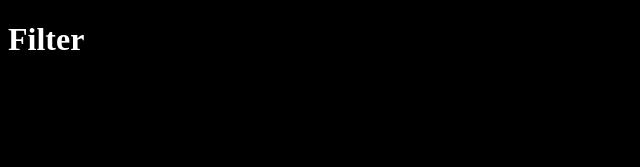
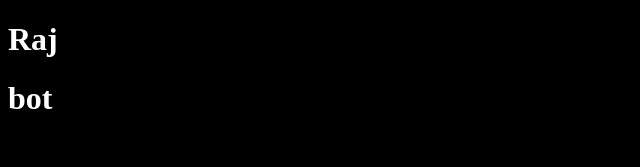
Before and after one commit to Rajan-4900/basics_React_learning, a React (Vite) app: page / in a window 1280 px wide. Shown: the top 167 px of the page, without its empty margins (0-640 px from the left). Built offline with nearby package versions, Linux system fonts and the light colour scheme.

Commit message:
active persons are there in the screen

```diff
--- a/src/components/Filter.jsx
+++ b/src/components/Filter.jsx
@@ -2,19 +2,23 @@ import React from 'react'
 
 const Filter = () => {
     const person = [
-        {id:1, name:"Raj", active:true},
-        {id:2, name:"Raju", active:false},
-        {id:3, name:"bot", active:true},
-        {id:4, name:"detto", active:false},
+        { id: 1, name: "Raj", active: true },
+        { id: 2, name: "Raju", active: false },
+        { id: 3, name: "bot", active: true },
+        { id: 4, name: "detto", active: false },
     ];
 
-    const active_person = person.filter(data => !data.active)
-    console.log(active_person);
-  return (
-    <div>
-    <h1>Filter</h1>
-    </div>
-  )
+    // const active_person = person.filter(data => !data.active)
+    // console.log(active_person);
+    return (
+        <div>
+            {person.filter((data) => data.active).map((item) => ( // this is for diaplying in the screen for true
+                <div key={item.id}>
+                    <h1>{item.name}</h1>
+                </div>
+            ))}
+        </div>
+    )
 }
 
 export default Filter
```
